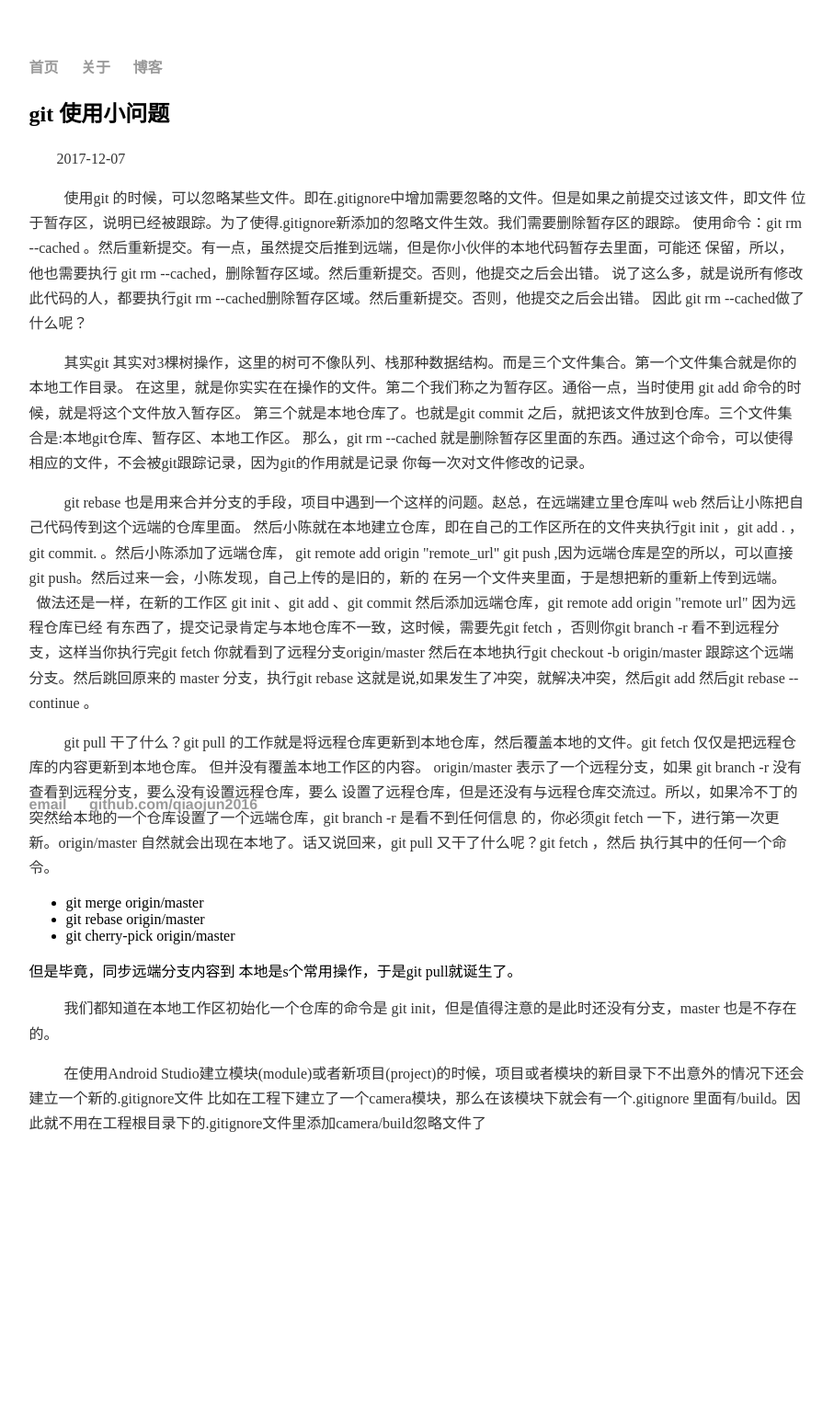
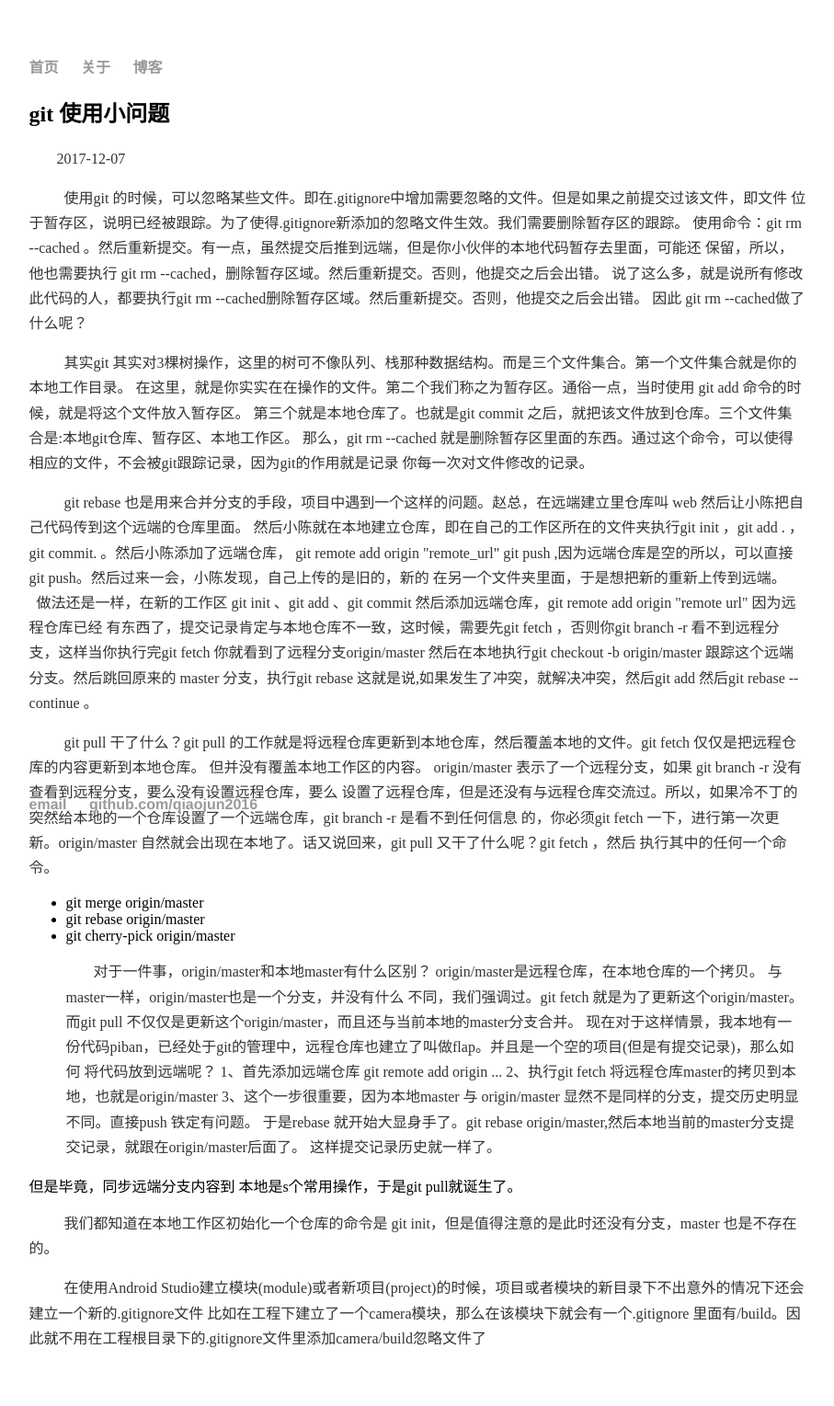
Before and after one commit to qiaojun2016/qiaojun2016.github.io, a Jekyll site: the page built from _posts/2017-12-07-git-question.html, in a window 1280 px wide. Shown: the whole page at 92% size, without its empty margins (186-1093 px from the left). Built offline with Jekyll 4.4.1, drawn with Linux system fonts in a browser that asks for light colours; before the commit the page ends 1295 px from its top, so only the background shows below that.

Commit message:
git question 更新

```diff
--- a/_posts/2017-12-07-git-question.html
+++ b/_posts/2017-12-07-git-question.html
@@ -31,10 +31,26 @@ master 分支，执行git rebase <new_branch_name> 这就是说,如果发生了
 设置了远程仓库，但是还没有与远程仓库交流过。所以，如果冷不丁的突然给本地的一个仓库设置了一个远端仓库，git branch -r 是看不到任何信息
 的，你必须git fetch 一下，进行第一次更新。origin/master 自然就会出现在本地了。话又说回来，git pull 又干了什么呢？git fetch ，然后
 执行其中的任何一个命令。
+
+
 <ul>
 <li>git merge origin/master</li>
 <li>git rebase origin/master</li>
 <li>git cherry-pick origin/master</li>
+<p>
+对于一件事，origin/master和本地master有什么区别？
+origin/master是远程仓库，在本地仓库的一个拷贝。
+与master一样，origin/master也是一个分支，并没有什么
+不同，我们强调过。git fetch 就是为了更新这个origin/master。
+而git pull 不仅仅是更新这个origin/master，而且还与当前本地的master分支合并。
+现在对于这样情景，我本地有一份代码piban，已经处于git的管理中，远程仓库也建立了叫做flap。并且是一个空的项目(但是有提交记录)，那么如何
+将代码放到远端呢？
+1、首先添加远端仓库 git remote add origin ...
+2、执行git fetch 将远程仓库master的拷贝到本地，也就是origin/master
+3、这个一步很重要，因为本地master 与 origin/master 显然不是同样的分支，提交历史明显不同。直接push 铁定有问题。
+于是rebase 就开始大显身手了。git rebase origin/master,然后本地当前的master分支提交记录，就跟在origin/master后面了。
+这样提交记录历史就一样了。
+</p>
 </ul>
 但是毕竟，同步远端分支内容到 本地是s个常用操作，于是git pull就诞生了。</p>
 <p>&nbsp;&nbsp;我们都知道在本地工作区初始化一个仓库的命令是 git init，但是值得注意的是此时还没有分支，master 也是不存在的。</p>
--- a/_posts/2018-01-03-Understanding-Canvas-and-Surface-concepts.html
+++ b/_posts/2018-01-03-Understanding-Canvas-and-Surface-concepts.html
@@ -1,2 +1,4 @@
-Understanding Canvas and Surface concepts
+
+
+深入理解Canvas 和 Surface 的基本概念
 https://stackoverflow.com/questions/4576909/understanding-canvas-and-surface-concepts
```
